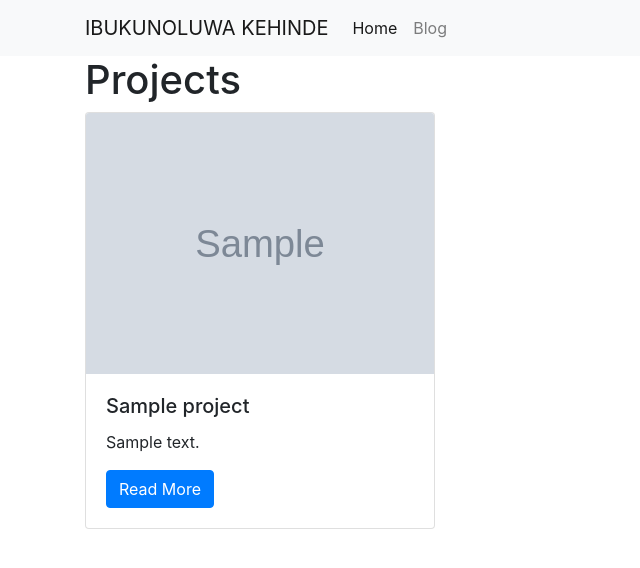
After one commit to kenny0619/portfolio-django, a Django app: page /projects/ in a window 1280 px wide. The commit adds this page. Shown: the top 568 px of the page, without its empty margins (0-640 px from the left). Run offline with Django 3.2, Linux system fonts and the light colour scheme; tables that the repository leaves empty hold one stand-in row (values such as "Sample post"); grey boxes marked "Sample" are stand-in pictures; some libraries are stand-ins or nearby versions.

Commit message:
created templates for the projects index and detail views

```diff
--- a/personal_portfolio/templates/base.html
+++ b/personal_portfolio/templates/base.html
@@ -1,6 +1,29 @@
 <link rel="stylesheet" href="https://stackpath.bootstrapcdn.com/bootstrap/4.1.3/css/bootstrap.min.css" integrity="sha384-MCw98/SFnGE8fJT3GXwEOngsV7Zt27NXFoaoApmYm81iuXoPkFOJwJ8ERdknLPMO" crossorigin="anonymous">
 
-{% block page_content %} {% endblock %}
+<nav class="navbar navbar-expand-lg navbar-light bg-light">
+    <div class="container">
+        <a class="navbar-brand" href="{% url 'project_index' %}">IBUKUNOLUWA KEHINDE</a>
+        <button class="navbar-toggler" type="button" data-toggle="collapse" data-target="#navbarSupportedContent" aria-controls="navbarSupportedContent" aria-expanded="false" aria-label="Toggle navigation">
+          <span class="navbar-toggler-icon"></span>
+        </button>
+
+        <div class="collapse navbar-collapse" id="navbarSupportedContent">
+          <ul class="navbar-nav mr-auto">
+            <li class="nav-item active">
+              <a class="nav-link" href="{% url 'project_index' %}">Home</a>
+            </li>
+            <li class="nav-item">
+              <a class="nav-link" href="#">Blog</a>
+            </li>
+          </ul>
+        </div>
+    </div>
+
+</nav>
+
+<div class="container">
+    {% block page_content %}{% endblock %}
+</div>
 
 <script src="https://code.jquery.com/jquery-3.3.1.slim.min.js" integrity="sha384-q8i/X+965DzO0rT7abK41JStQIAqVgRVzpbzo5smXKp4YfRvH+8abtTE1Pi6jizo" crossorigin="anonymous"></script>
 <script src="https://cdnjs.cloudflare.com/ajax/libs/popper.js/1.14.3/umd/popper.min.js" integrity="sha384-ZMP7rVo3mIykV+2+9J3UJ46jBk0WLaUAdn689aCwoqbBJiSnjAK/l8WvCWPIPm49" crossorigin="anonymous"></script>
--- /dev/null
+++ b/projects/templates/project_index.html
@@ -0,0 +1,22 @@
+{% extends "base.html" %}
+{% load static %}
+{% block page_content %}
+<h1>Projects</h1>
+<div class="row">
+{% for project in projects %}
+    <div class="col-md-4">
+        <div class="card mb-2">
+            <img class="card-img-top" src="{% static project.image %}">
+            <div class="card-body">
+                <h5 class="card-title">{{ project.title }}</h5>
+                <p class="card-text">{{ project.description }}</p>
+                <a href="{% url 'project_detail' project.pk %}"
+                   class="btn btn-primary">
+                    Read More
+                </a>
+            </div>
+        </div>
+    </div>
+    {% endfor %}
+</div>
+{% endblock %}
--- a/projects/urls.py
+++ b/projects/urls.py
@@ -3,6 +3,6 @@ from . import views
 
 # hook views functions to url patterns
 urlpatterns = [
-    path("", views.project_index, name="project_index")
+    path("", views.project_index, name="project_index"),
     path("<int:pk>/", views.project_detail, name="project_detail")
 ]
```
Also changed, not shown: projects/templates/project_detail.html (added, +18 -0 lines), projects/static/img/project1.png (added), projects/static/img/project2.png (added), 1 other file.
